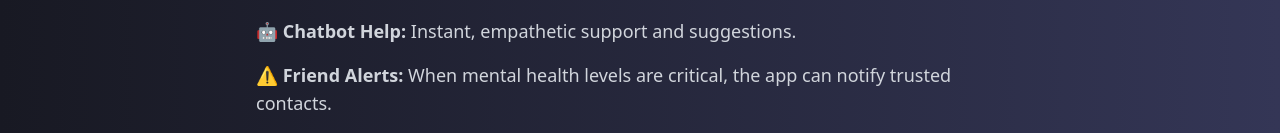
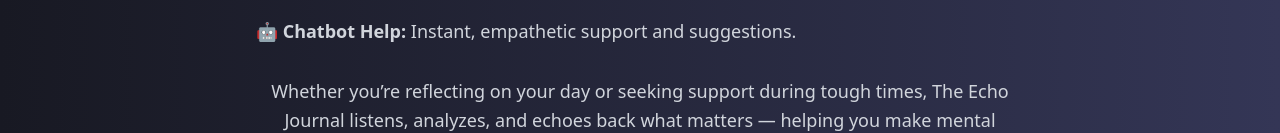
Before and after one commit to amanmahaur/Echo_Frontend, a React (Vite) app: page /about in a window 1280 px wide. Shown: the part 682-815 px from the top of the page. Built offline with nearby package versions, Linux system fonts and the light colour scheme; no server answers.

Commit message:
Update About.jsx

```diff
--- a/src/pages/About.jsx
+++ b/src/pages/About.jsx
@@ -19,7 +19,7 @@
         <li>❓ <strong>Quiz Section:</strong> Quick MCQs to assess mental health daily.</li>
         <li>🌟 <strong>Daily Challenges:</strong> Personalized tasks to boost mood and encourage healthy habits.</li>
         <li>🤖 <strong>Chatbot Help:</strong> Instant, empathetic support and suggestions.</li>
-        <li>⚠️ <strong>Friend Alerts:</strong> When mental health levels are critical, the app can notify trusted contacts.</li>
+{/*         <li>⚠️ <strong>Friend Alerts:</strong> When mental health levels are critical, the app can notify trusted contacts.</li> */}
       </ul>
 
       <p className='text-gray-300 text-lg text-center max-w-3xl leading-relaxed mt-8'>
```
